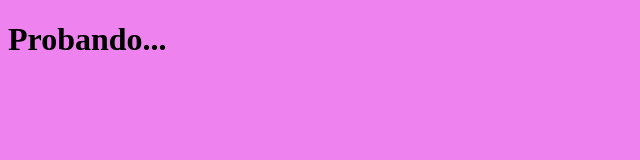
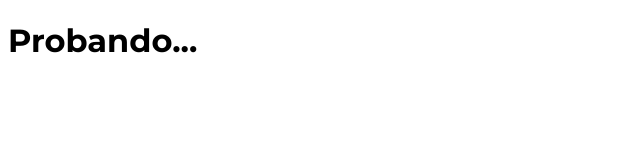
Before and after one commit to antoniogomezgallardo/FestivalDeMusica, a website: page index.html in a window 1280 px wide. Shown: the whole page, without its empty margins (0-640 px from the left). Drawn offline with Linux system fonts and the light colour scheme.

Commit message:
Added google font

```diff
--- a/index.html
+++ b/index.html
@@ -1,12 +1,19 @@
 <!DOCTYPE html>
 <html lang="en">
+
 <head>
     <meta charset="UTF-8">
     <meta name="viewport" content="width=device-width, initial-scale=1.0">
     <link rel="stylesheet" href="build/css/app.css">
+    <link rel="preconnect" href="https://fonts.googleapis.com">
+    <link rel="preconnect" href="https://fonts.gstatic.com" crossorigin>
+    <link href="https://fonts.googleapis.com/css2?family=Montserrat:ital,wght@0,100..900;1,100..900&display=swap"
+        rel="stylesheet">
     <title>Festival de Música</title>
 </head>
+
 <body>
     <h1>Probando...</h1>
 </body>
+
 </html>
--- a/src/scss/app.scss
+++ b/src/scss/app.scss
@@ -1,3 +1,5 @@
-body{
-    background-color: violet;
+body {
+    font-family: "Montserrat", sans-serif;
+    font-optical-sizing: auto;
+    font-style: normal;
 }
```
Also changed, not shown: build/css/app.css.
